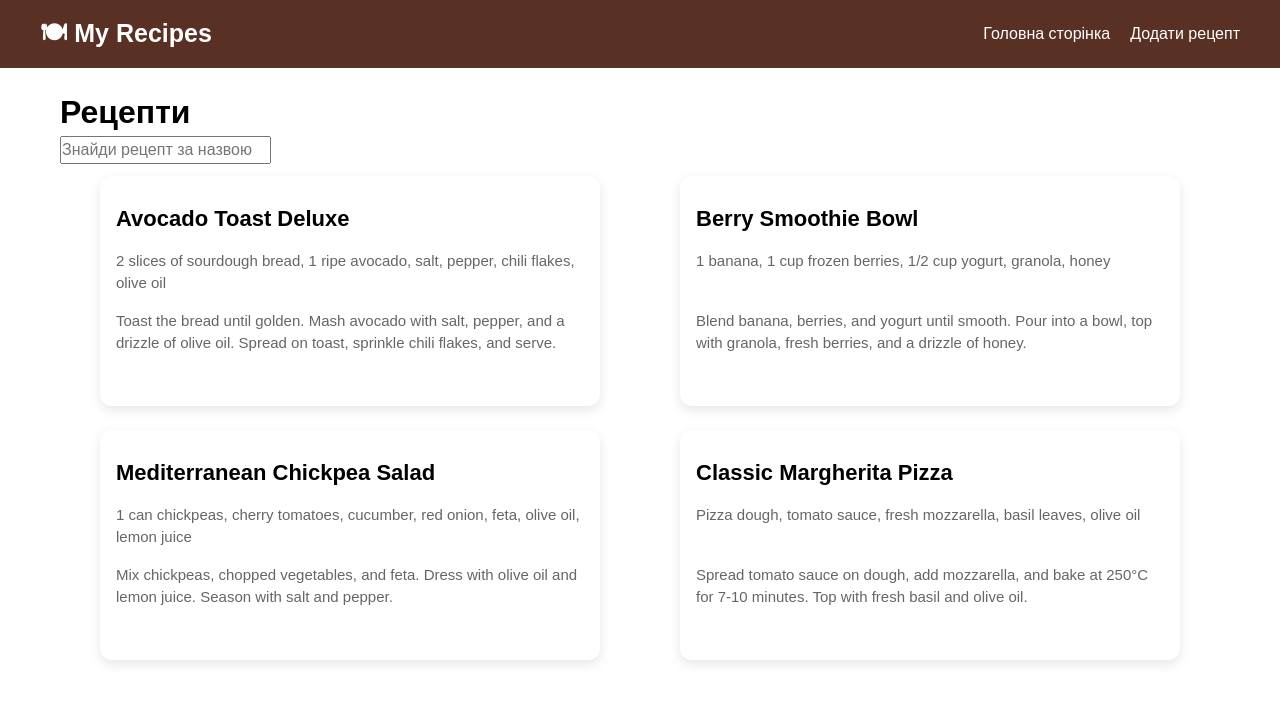
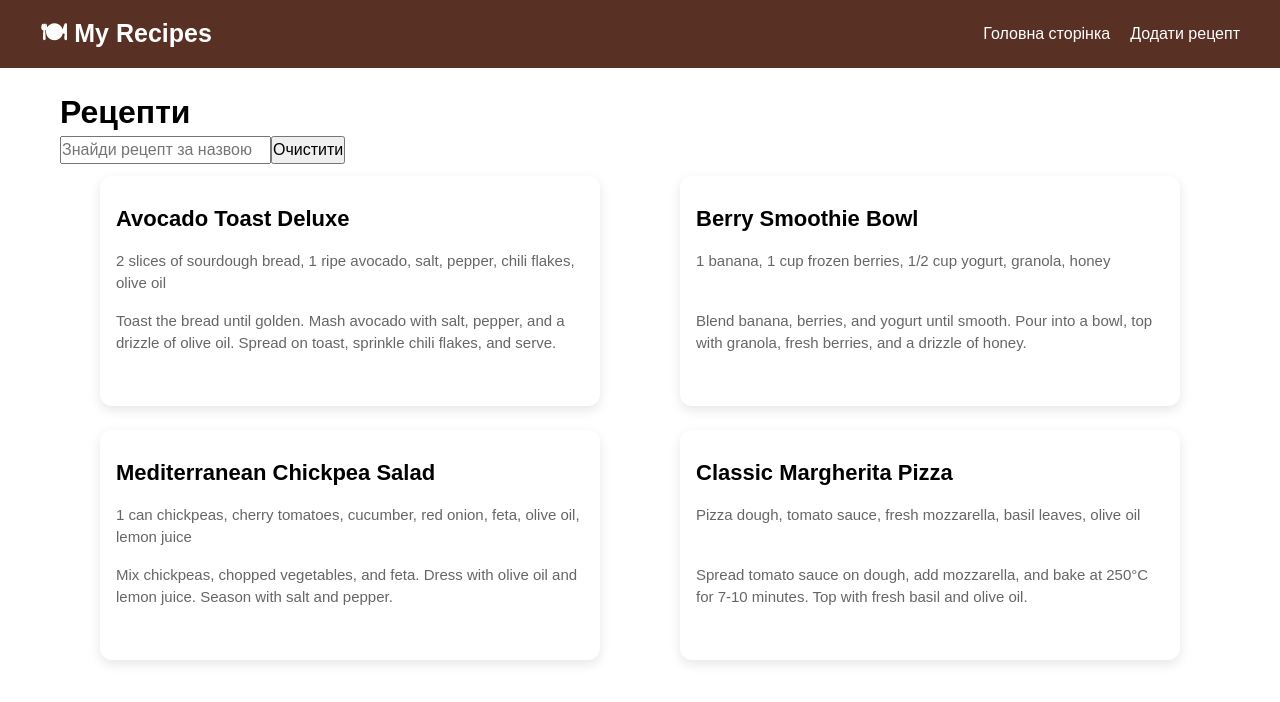
Before and after one commit to krisskov13/recipe-book, a React (Vite) app: page / in a window 1280 px wide. Shown: the top 702 px of the page. Built offline with nearby package versions, Linux system fonts and the light colour scheme.

Commit message:
add search cleanup

```diff
--- a/src/pages/Home/Home.jsx
+++ b/src/pages/Home/Home.jsx
@@ -14,6 +14,10 @@ function Home({ recipes }) {
     setFilteredRecipes(filtered);
   }, [searchTerm, recipes]);
 
+  const handleClear = () => {
+    setSearchTerm("");
+  };
+
   return (
     <div className={styles.container}>
       <h1>Рецепти</h1>
@@ -23,6 +27,7 @@ function Home({ recipes }) {
         placeholder="Знайди рецепт за назвою"
         onChange={(e) => setSearchTerm(e.target.value)}
       />
+      <button onClick={handleClear}>Очистити</button>
       {filteredRecipes.length > 0 ? (
         <div className={styles.listRecipes}>
           {filteredRecipes.map((recipe) => (
```
